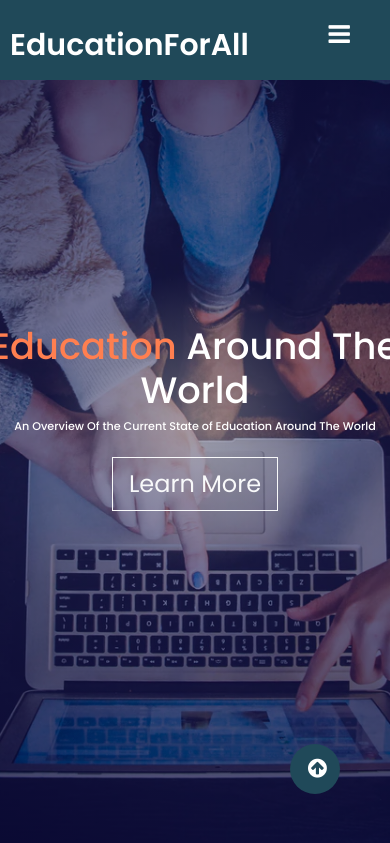
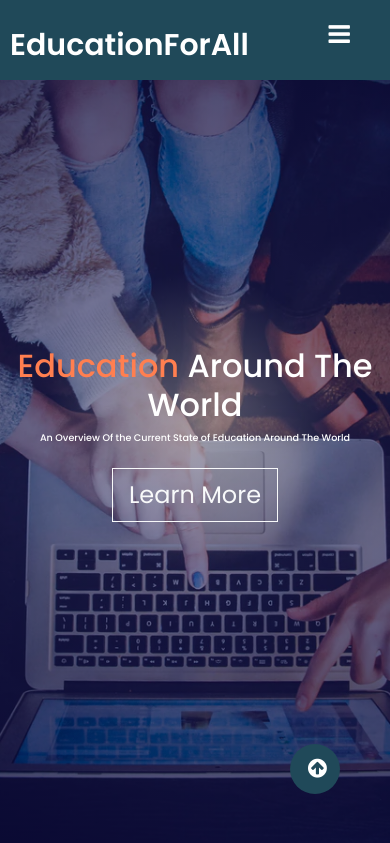
Before and after one commit to gesot/education-for-all, a PHP site: page /information.html in a window 390 px wide; the page is wider, and only the part inside the window is pictured. Shown: the top 843 px of that part. Run offline with PHP 8.4, Linux system fonts and the light colour scheme.

Commit message:
Update information.css

```diff
--- a/information.css
+++ b/information.css
@@ -114,7 +114,7 @@ h2 {
 	height: 50%;
 	margin: auto;
 	position: relative;
-	top: 15%;
+	top: 17%;
 }
 
 @media only screen and (max-width: 93.75em) {
@@ -163,7 +163,7 @@ h2 {
 }
 @media only screen and (max-width: 50em) {
 	.imgtitle {
-		font-size: 3.2em;
+		font-size: 3em;
 	}
 	.wht {
 		font-size: 0.9em;
@@ -178,19 +178,27 @@ h2 {
 		font-size: 0.7em;
 	}
 }
-
-@media only screen and (max-width: 23.75em) {
+@media only screen and (max-width: 27em) {
 	.imgtitle {
-		font-size: 1.95em;
+		font-size: 2em;
 	}
 	.wht {
 		font-size: 0.6em;
 	}
 }
 
-@media only screen and (max-width: 18.75em) {
+@media only screen and (max-width: 23.75em) {
 	.imgtitle {
-		font-size: 1.5em;
+		font-size: 1.8em;
+	}
+	.wht {
+		font-size: 0.6em;
+	}
+}
+
+@media only screen and (max-width: 325px) {
+	.imgtitle {
+		font-size: 1.1em;
 	}
 	.wht {
 		font-size: 0.5em;
```
